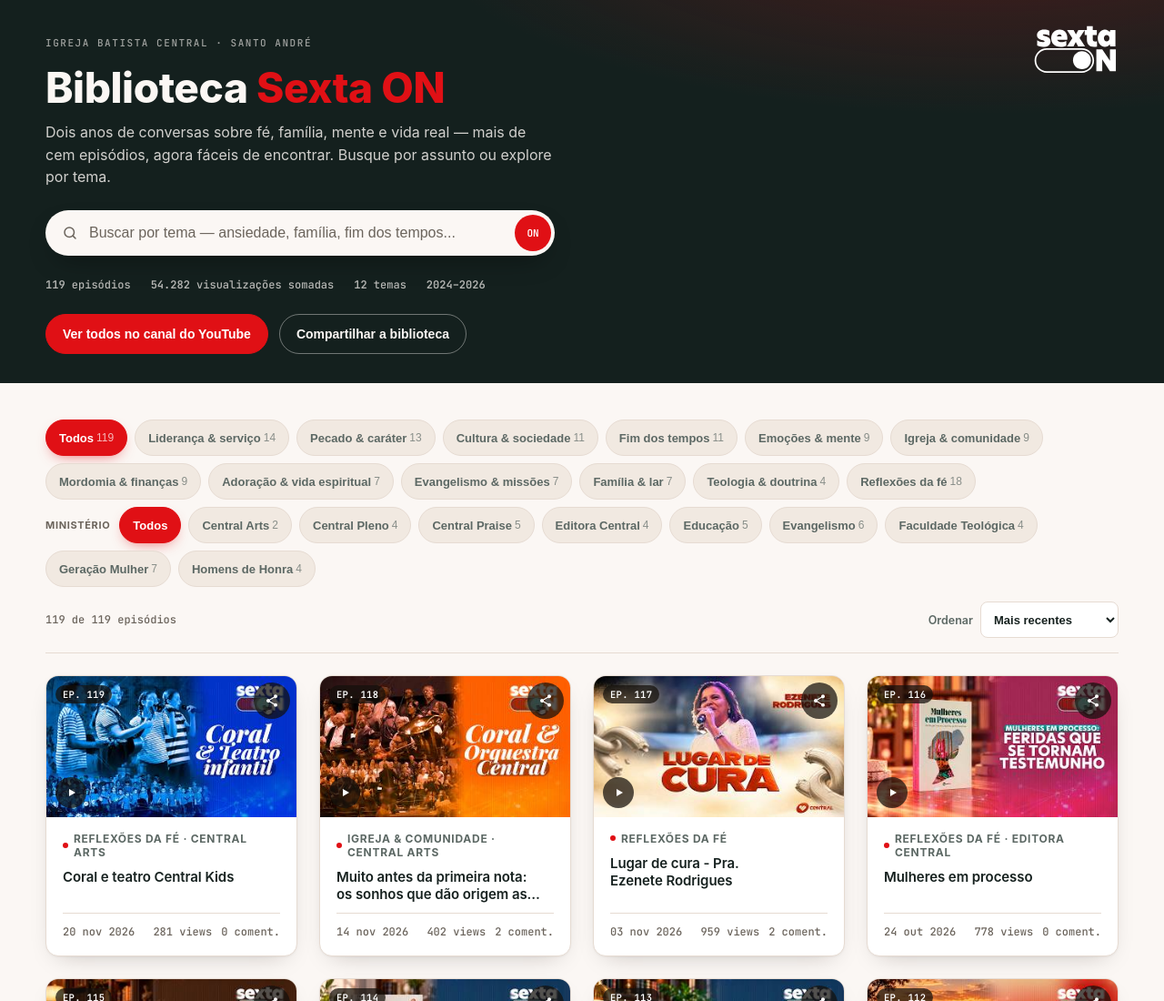
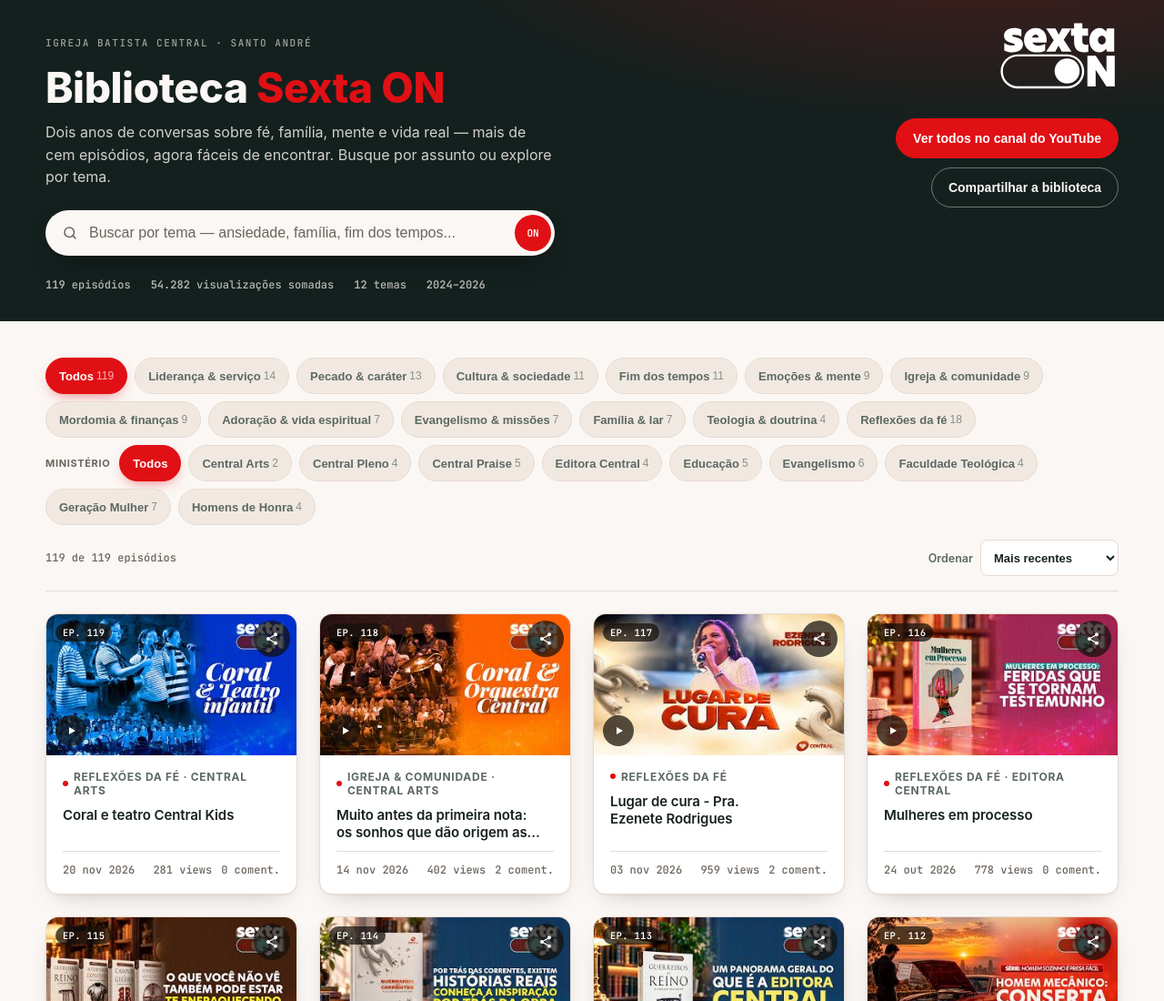
Before and after one commit to bepixstudio/sexta-on, a plain HTML site: page index.html in a window 1280 px wide. Shown: the top 1100 px of the page at 91% size. Drawn offline with Linux system fonts and the light colour scheme; a web font is replaced by a local one.

Commit message:
Add files via upload

```diff
--- a/index.html
+++ b/index.html
@@ -462,6 +462,13 @@
     .band-logo { width: 58px; top: -12px; }
     .brand-row { padding-right: 80px; }
   }
+  /* ---- coluna direita no desktop e tablet ---- */
+  @media (min-width: 701px) {
+    .band-logo { width: 132px; top: -24px; }
+    .band-actions { position: absolute; top: 90px; right: 0; margin-top: 0; flex-direction: column; align-items: flex-end; gap: 10px; }
+    .band-actions .btn { white-space: nowrap; }
+    .lede { max-width: min(58ch, calc(100% - 310px)); }
+  }
 </style>
 </head>
 <body>
```
